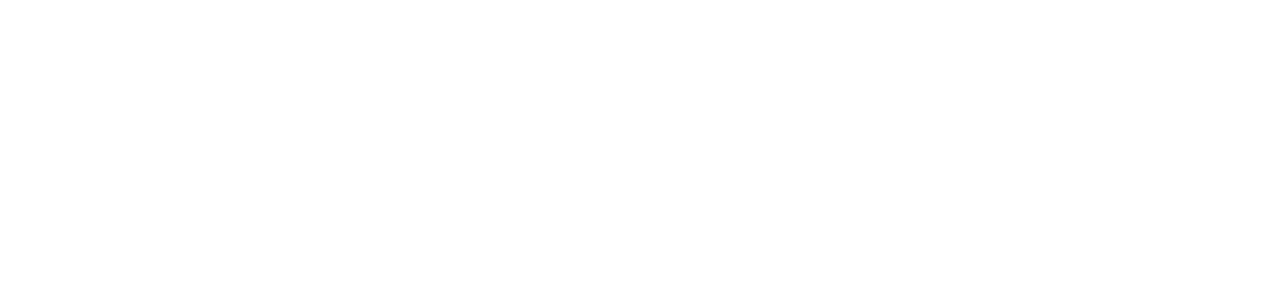
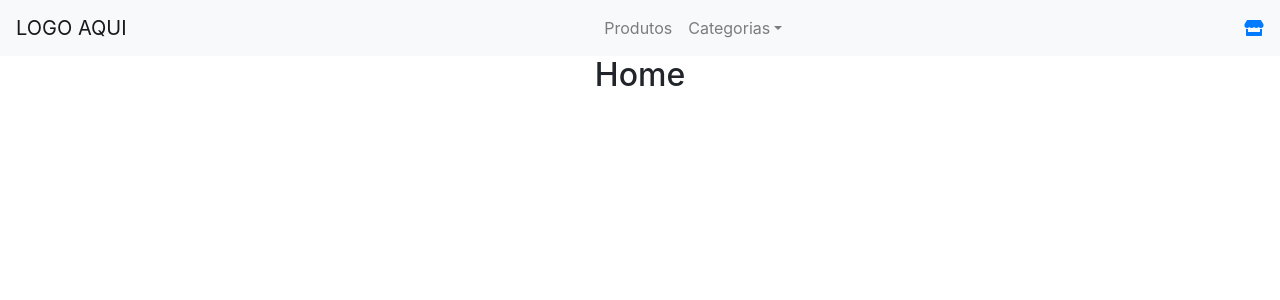
Before and after one commit to DiegoCanedo/react-crud-api, a React (Create React App) app in the folder categoria-app/: page / in a window 1280 px wide. Shown: the top 300 px of the page. Built offline with nearby package versions, Linux system fonts and the light colour scheme.

Commit message:
trocando o material por bootstrap e motando o menu nav

```diff
--- a/categoria-app/public/index.html
+++ b/categoria-app/public/index.html
@@ -2,12 +2,14 @@
 <html lang="en">
   <head>
     <meta charset="utf-8" />
+    <link rel="icon" href="%PUBLIC_URL%/favicon.ico" />
     <meta name="viewport" content="width=device-width, initial-scale=1" />
     <meta name="theme-color" content="#000000" />
     <meta
       name="description"
       content="Web site created using create-react-app"
     />
+    <link rel="apple-touch-icon" href="%PUBLIC_URL%/logo192.png" />
     <!--
       manifest.json provides metadata used when your web app is installed on a
       user's mobile device or desktop. See https://developers.google.com/web/fundamentals/web-app-manifest/
--- a/categoria-app/src/App.js
+++ b/categoria-app/src/App.js
@@ -1,10 +1,11 @@
 import React from 'react';
 import './App.css';
+import NavApp from './components/nav/NavApp'
 
 function App() {
   return (
     <div className="App">
-
+      <NavApp/>
     </div>
   );
 }
--- /dev/null
+++ b/categoria-app/src/components/nav/NavApp.css
@@ -0,0 +1,5 @@
+.store{
+    display: flex;
+    justify-content: flex-end!important;
+    width: 10rem;
+}
--- /dev/null
+++ b/categoria-app/src/components/nav/NavApp.js
@@ -0,0 +1,87 @@
+import React from "react";
+
+import styles from "./NavApp.css";
+
+import Nav from "react-bootstrap/Nav";
+import Navbar from "react-bootstrap/NavBar";
+import NavDropdown from "react-bootstrap/NavDropdown";
+import Container from "react-bootstrap/Container";
+
+import { FontAwesomeIcon } from "@fortawesome/react-fontawesome";
+import { faStore } from "@fortawesome/free-solid-svg-icons";
+
+import {
+  BrowserRouter as Router,
+  Switch,
+  Route,
+  Link,
+  useParams,
+  useRouteMatch,
+} from "react-router-dom";
+
+export default function NavApp() {
+  return (
+    <Router>
+      <Navbar bg="light" expand="lg">
+        <Navbar.Brand as={Link} to="/">
+          LOGO AQUI
+        </Navbar.Brand>
+        <Navbar.Toggle aria-controls="basic-navbar-nav" />
+        <Navbar.Collapse
+          id="basic-navbar-nav"
+          className="justify-content-center"
+        >
+          <Nav className="">
+            <Nav.Link as={Link} to="/produtos">
+              Produtos
+            </Nav.Link>
+            <NavDropdown title="Categorias" id="basic-nav-dropdown">
+              <NavDropdown.Item href="#categorias/3.1">
+                Eletrônicos
+              </NavDropdown.Item>
+              <NavDropdown.Item as={Link} to="/categorias/games">
+                Games
+              </NavDropdown.Item>
+              <NavDropdown.Item as={Link} to="/categorias/celulares">
+                Celulares
+              </NavDropdown.Item>
+              <NavDropdown.Divider />
+              <NavDropdown.Item as={Link} to="/categorias/promocoes">
+                Promoções
+              </NavDropdown.Item>
+            </NavDropdown>
+          </Nav>
+        </Navbar.Collapse>
+        <Link className={styles.store} to="/carrinho">
+          <FontAwesomeIcon icon={faStore} />
+        </Link>
+      </Navbar>
+      <Container>
+        <Switch>
+          <Route path="/produtos"></Route>
+          <Route path="/carrinho">
+            <Produtos />
+          </Route>
+          <Route path="/categorias">
+            <Categorias />
+          </Route>
+          <Route path="/">
+            <Home />
+          </Route>
+        </Switch>
+      </Container>
+    </Router>
+  );
+}
+
+function Home() {
+  return <h2>Home</h2>;
+}
+
+function Produtos() {
+  return <h2>Produtos</h2>;
+}
+
+function Categorias() {
+  let { path, url } = useRouteMatch();
+}
--- a/categoria-app/src/index.js
+++ b/categoria-app/src/index.js
@@ -1,6 +1,8 @@
 import React from 'react';
 import ReactDOM from 'react-dom';
 import App from './App';
+
+import 'bootstrap/dist/css/bootstrap.min.css';
 
 ReactDOM.render(
   <React.StrictMode>
```
Also changed, not shown: categoria-app/package.json (+6 -1 lines), 1 other file (tests, documents, lock files or other folders).
